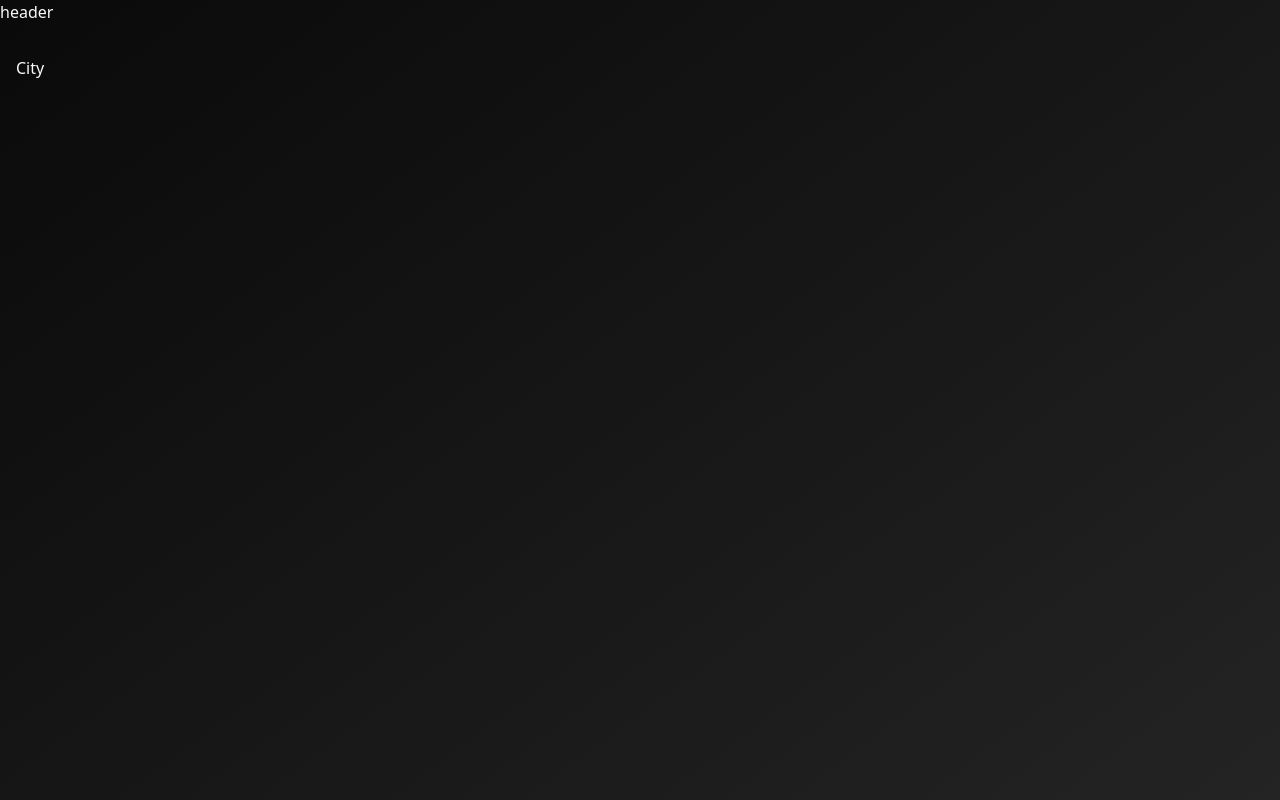
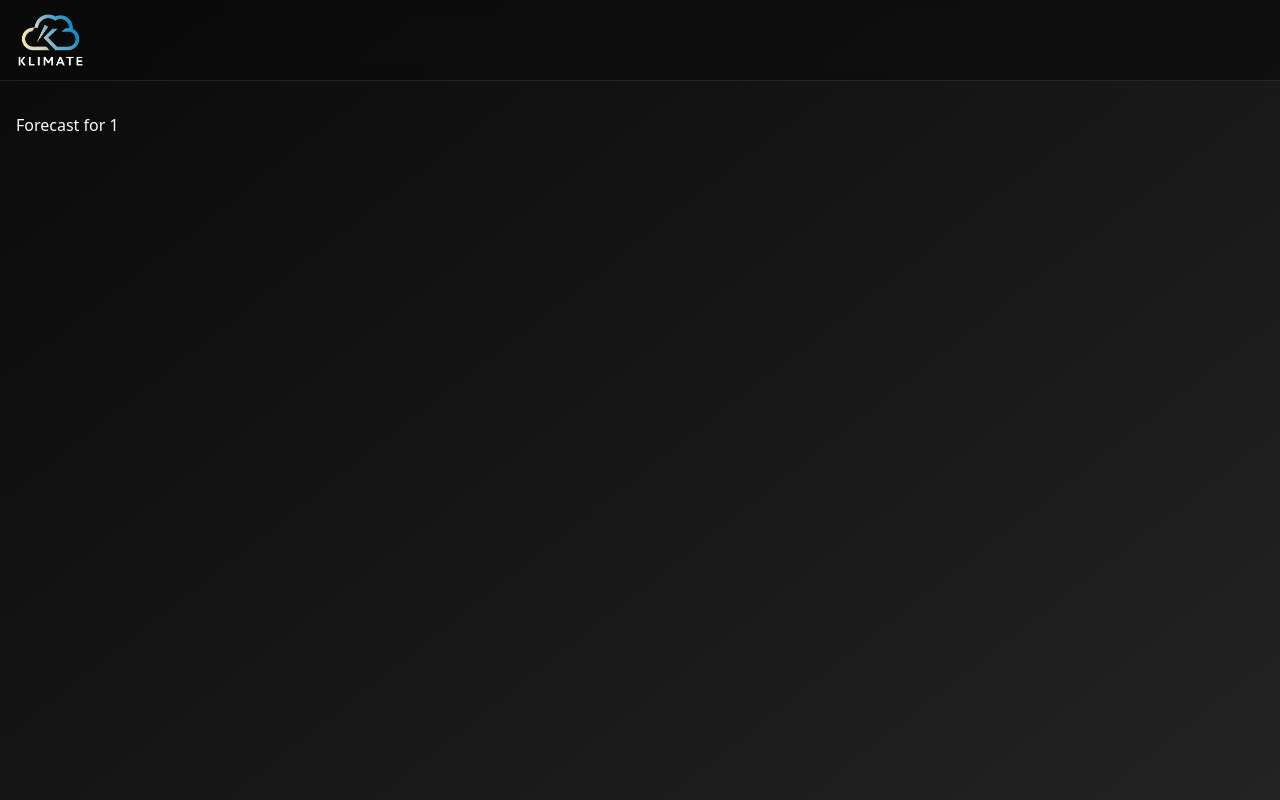
Before and after one commit to IgorDyshuk/klimate_app, a React (Vite) app: page /city/1 in a window 1280 px wide. Shown: the top 800 px of the page. Built offline with nearby package versions, Linux system fonts and the light colour scheme.

Commit message:
Add Header Component

```diff
--- /dev/null
+++ b/src/components/ui/header.tsx
@@ -0,0 +1,18 @@
+import {Link} from "react-router-dom";
+
+export default function Header() {
+    return (
+        <header className="sticky top-0 z-50 w-full border-b bg-background/95 backdrop-blur py-2 supports-[backdrop-filter]:bg-background/60">
+        <div className={'container mx-auto px-4 flex h-16 items-center justify-between'}>
+            <Link to="/">
+                <img src={'/logo.png'} alt="Klimate logo" className={'h-14'} />
+            </Link>
+
+            <div>
+                {/* search */}
+                {/*theme toggle*/}
+            </div>
+        </div>
+        </header>
+    )
+}
--- a/src/components/ui/layout.tsx
+++ b/src/components/ui/layout.tsx
@@ -1,10 +1,11 @@
 import {PropsWithChildren} from 'react'
+import Header from "@/components/ui/header.tsx";
 
 export default function Layout({children}: PropsWithChildren) {
     return (
         <div className="bg-gradient-to-br from-background to-muted">
-            header
-            <main className={'min-h-screen container mx-auto px-4 py-8'}>
+            <Header />
+            <main className="min-h-screen container mx-auto px-4 py-8">
                 {children}
             </main>
             <footer className={'border-t backdrop-blur py-12 supports-[backdrop-filter]:bg-background/60'}>
--- a/src/pages/CityPage.tsx
+++ b/src/pages/CityPage.tsx
@@ -1,7 +1,11 @@
+import {useParams} from "react-router-dom";
+
 export default function CityPage() {
+    const {cityName} = useParams()
+
     return (
         <>
-            City
+            <h1>Forecast for {cityName}</h1>
         </>
     )
 }
```
Also changed, not shown: public/logo.png (added), public/logo2.png (added).
